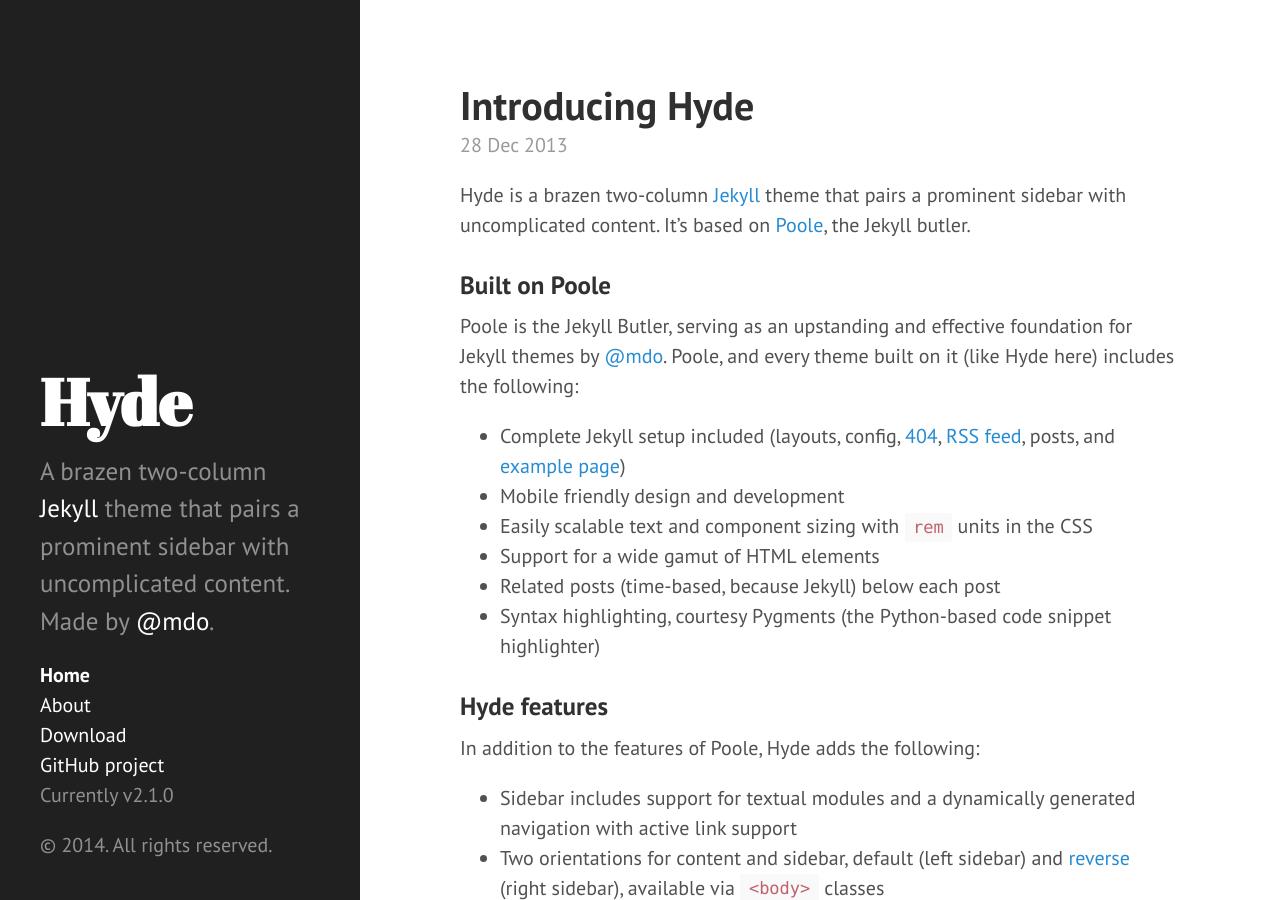
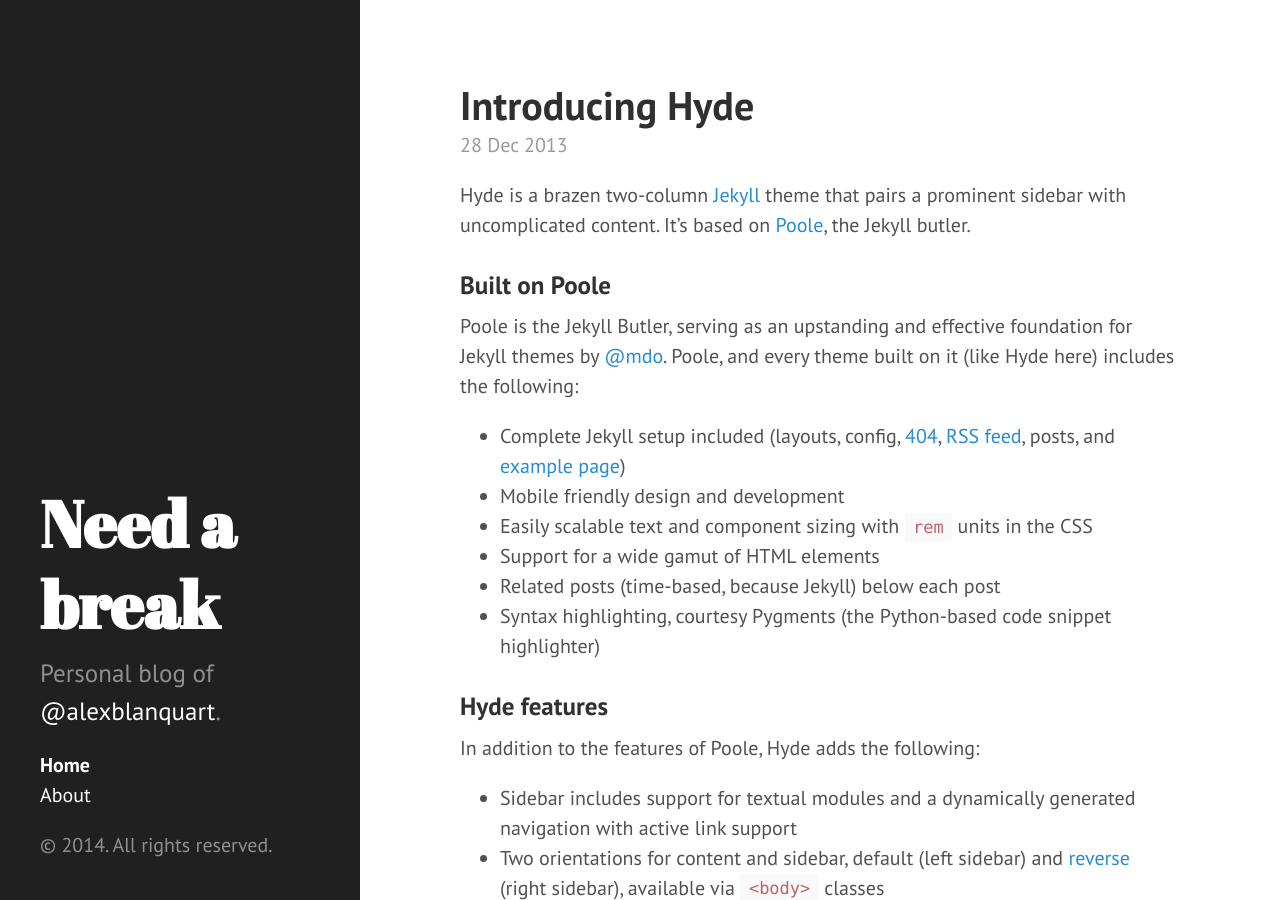
Before and after one commit to alexblanquart/alexblanquart.github.io, a Jekyll site: the page built from index.html, in a window 1280 px wide and 900 px high. Built offline with Jekyll 4.4.1, drawn with Linux system fonts in a browser that asks for light colours; Markdown is read by kramdown in place of the engine named in the settings; the list of posts is cut into pages by our own code.

Commit message:
Starting to custom site

```diff
--- a/_config.yml
+++ b/_config.yml
@@ -6,15 +6,15 @@
 permalink:        pretty
 
 # Setup
-title:            Hyde
-tagline:          'A Jekyll theme'
-description:      'A brazen two-column <a href="http://jekyllrb.com" target="_blank">Jekyll</a> theme that pairs a prominent sidebar with uncomplicated content. Made by <a href="https://twitter.com/mdo" target="_blank">@mdo</a>.'
-url:              http://hyde.getpoole.com
+title:            Need a break
+tagline:          'Personal blog'
+description:      'Personal blog of <a href="https://twitter.com/alexblanquart" target="_blank">@alexblanquart</a>.'
+url:              http://alexblanquart.github.io
 baseurl:          /
 
 author:
-  name:           'Mark Otto'
-  url:            https://twitter.com/mdo
+  name:           'Alexandre Blanquart'
+  url:            https://twitter.com/alexblanquart
 
 paginate:         5
 
--- a/_includes/sidebar.html
+++ b/_includes/sidebar.html
@@ -26,9 +26,9 @@
         {% endif %}
       {% endfor %}
 
-      <a class="sidebar-nav-item" href="{{ site.github.repo }}/archive/v{{ site.version }}.zip">Download</a>
+      <!--<a class="sidebar-nav-item" href="{{ site.github.repo }}/archive/v{{ site.version }}.zip">Download</a>
       <a class="sidebar-nav-item" href="{{ site.github.repo }}">GitHub project</a>
-      <span class="sidebar-nav-item">Currently v{{ site.version }}</span>
+      <span class="sidebar-nav-item">Currently v{{ site.version }}</span>-->
     </nav>
 
     <p>&copy; {{ site.time | date: '%Y' }}. All rights reserved.</p>
```
